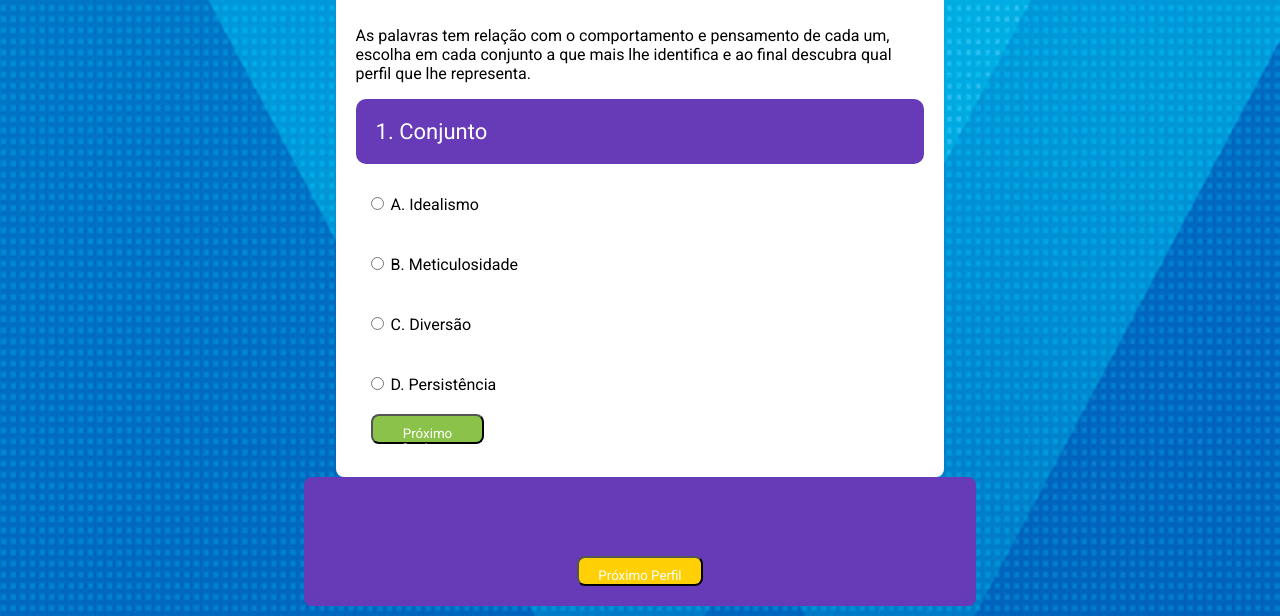
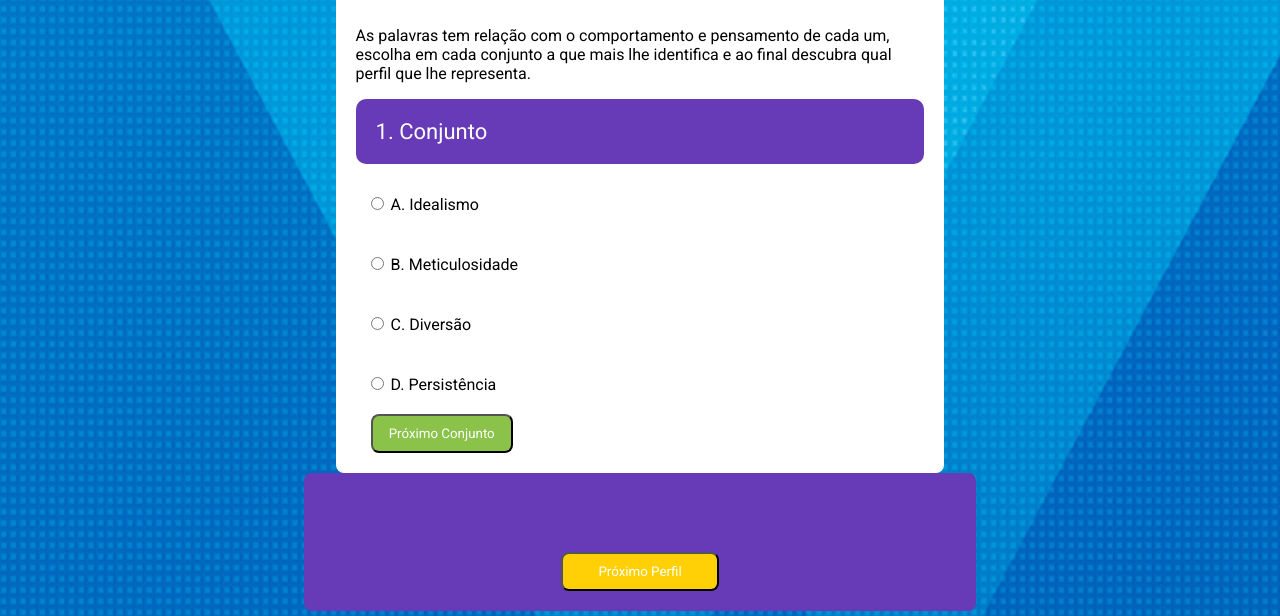
Before and after one commit to anderson-boettge/anderson-boettge.github.io, a plain HTML site: page index.html in a window 1280 px wide. Shown: the part 139-755 px from the top of the page. Drawn offline with Linux system fonts and the light colour scheme.

Commit message:
Update estilo.css

```diff
--- a/estilo.css
+++ b/estilo.css
@@ -62,9 +62,11 @@ body{
 
 #next{
    background-color:#8bc34a;
-   width: 20%;
-   height: 30px;
+   width: 25%;
+   /*height: 30px;*/
    cursor: pointer;
+   justify-content: center;
+   align-items: center;
    padding: 10px 10px;
    float: center;
    border-radius: 8px;
@@ -72,13 +74,12 @@ body{
    font-family: 'Roboto', sans-serif;
    margin-left: 15px;
    bottom: 0;
-
 }
 
 #quit{
     background-color: rgb(255, 208, 5);
-    width: 20%;
-    height: 30px;
+    width: 25%;
+    /*height: 30px;*/
     cursor: pointer;
     padding: 10px 10px;
     float: center;
@@ -87,12 +88,12 @@ body{
     font-family: 'Roboto', sans-serif;
     position: relative;
 
-   /* flex para alinhar conteúdo*/
+   /* flex para alinhar conteÃºdo*/
    /* display: flex; */
    justify-content: center;
    align-items: center;
+}
 
-}
 
 #nAnimal{
     font-family: 'Roboto', sans-serif;
```
